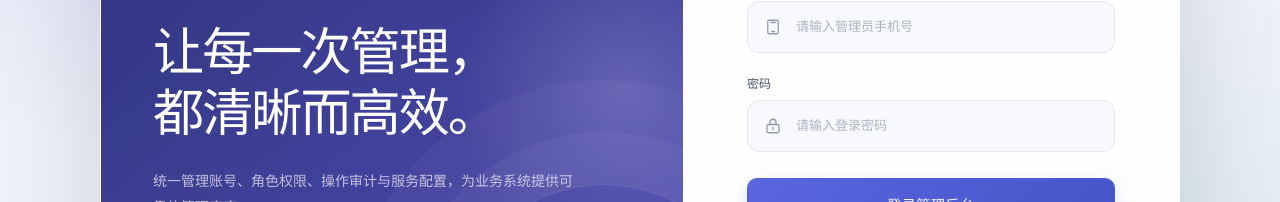
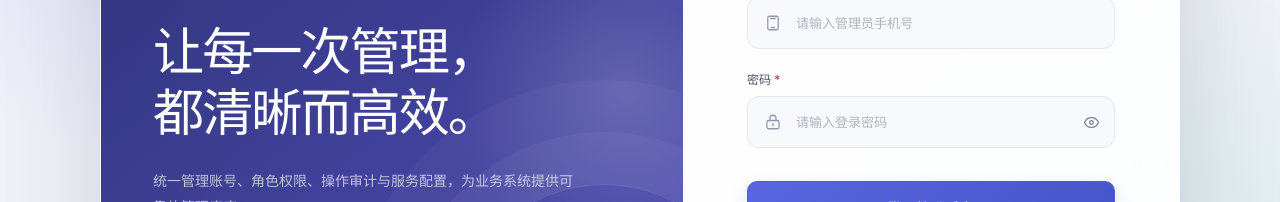
Before and after one commit to shen-kk/create-ai-fullstack, a Vue app in the folder apps/admin/: page /login in a window 1280 px wide. Shown: the part 328-530 px from the top of the page. Built offline with nearby package versions, Linux system fonts and the light colour scheme; no server answers.

Commit message:
fix: standardize password visibility controls

```diff
--- /dev/null
+++ b/apps/admin/src/components/AppPasswordInput.vue
@@ -0,0 +1,9 @@
+<script setup lang="ts">
+import { ref } from 'vue';
+withDefaults(defineProps<{ modelValue: string; leadingIcon?: boolean }>(), { leadingIcon: false });
+const emit = defineEmits<{ 'update:modelValue': [value: string] }>();
+const visible = ref(false);
+</script>
+<template>
+  <span class="password-input"><svg v-if="leadingIcon" class="password-leading-icon" viewBox="0 0 24 24" aria-hidden="true"><rect x="4" y="10" width="16" height="11" rx="2" /><path d="M8 10V7a4 4 0 0 1 8 0v3M12 14v3" /></svg><input v-bind="$attrs" :value="modelValue" :type="visible ? 'text' : 'password'" @input="emit('update:modelValue', ($event.target as HTMLInputElement).value)" /><button type="button" class="password-toggle" :aria-label="visible ? '隐藏密码' : '显示密码'" @click="visible = !visible"><svg viewBox="0 0 24 24" aria-hidden="true"><path v-if="visible" d="M3 3l18 18M10.6 10.7a2 2 0 0 0 2.7 2.7M9.9 5.2A10.8 10.8 0 0 1 12 5c5.2 0 8.6 4 9.8 7a12.6 12.6 0 0 1-3.1 4.4M6.2 6.2C3.9 7.7 2.6 10 2.2 12c.8 2 2.7 4.6 5.8 6.1 1.2.6 2.5.9 4 .9 1 0 2-.1 2.9-.4" /><template v-else><path d="M2.2 12C3.4 9 6.8 5 12 5s8.6 4 9.8 7c-1.2 3-4.6 7-9.8 7s-8.6-4-9.8-7Z" /><circle cx="12" cy="12" r="2.5" /></template></svg></button></span>
+</template>
--- a/apps/admin/src/style.css
+++ b/apps/admin/src/style.css
@@ -1528,7 +1528,7 @@ tbody tr:hover {
 .login-input-wrap {
   position: relative;
 }
-.login-input-wrap svg {
+.login-input-wrap > svg {
   position: absolute;
   top: 50%;
   left: 17px;
@@ -2024,6 +2024,17 @@ td {
 .role-dialog {
   width: min(1080px, 100%);
 }
+.login-input-wrap .password-input { display: block; }
+.login-input-wrap .password-input input { padding-right: 52px; }
+.login-input-wrap .password-input .password-toggle { right: 10px; }
+.login-input-wrap .password-input .password-toggle svg { position: static; width: 17px; height: 17px; transform: none; }
+.password-input { position: relative; display: block; width: 100%; }
+.password-leading-icon { position: absolute; top: 50%; left: 17px; width: 18px; height: 18px; color: #9299aa; fill: none; stroke: currentColor; stroke-linecap: round; stroke-linejoin: round; stroke-width: 1.7; pointer-events: none; transform: translateY(-50%); }
+.deployment-form .password-input input { width: 100%; box-sizing: border-box; min-height: 46px; padding: 12px 68px 12px 14px; }
+.password-input input:focus { border-color: #6673dc; box-shadow: 0 0 0 4px #5965eb14; }
+.password-toggle { position: absolute; top: 50%; right: 10px; display: grid; width: 28px; height: 28px; place-items: center; transform: translateY(-50%); border: 0; border-radius: 6px; background: transparent; color: #7b8494; cursor: pointer; }
+.password-toggle svg { width: 17px; height: 17px; fill: none; stroke: currentColor; stroke-linecap: round; stroke-linejoin: round; stroke-width: 1.8; }
+.password-toggle:hover { color: #3e49bd; }
 .app-dialog { width: min(440px, calc(100vw - 32px)); max-height: min(760px, calc(100vh - 32px)); display: grid; grid-template-rows: auto minmax(0, 1fr) auto; overflow: hidden; background: #fff; border-radius: 14px; box-shadow: 0 24px 70px #18203835; }
 .app-dialog--sm { width: min(440px, calc(100vw - 32px)); }
 .app-dialog--lg { width: min(720px, calc(100vw - 32px)); }
@@ -2040,6 +2051,7 @@ label:has(> textarea:required) > span:first-child::after {
   color: #d14343;
   font-weight: 700;
 }
+label:has(.password-input input:required) > span:first-child::after { content: ' *'; color: #d34e63; }
 .permission-grid {
   display: grid;
   grid-template-columns: repeat(2, minmax(0, 1fr));
--- a/apps/admin/src/views/DeploymentEnvironmentFormView.vue
+++ b/apps/admin/src/views/DeploymentEnvironmentFormView.vue
@@ -9,6 +9,7 @@ import {
   updateDeploymentEnvironment,
 } from '../api/deployments';
 import AppCheckbox from '../components/AppCheckbox.vue';
+import AppPasswordInput from '../components/AppPasswordInput.vue';
 import AppSelect from '../components/AppSelect.vue';
 
 const route = useRoute(),
@@ -192,9 +193,8 @@ onMounted(load);
           ><label><span>分支或 Tag</span><input v-model.trim="form.gitRef" required /></label
           ><label v-if="form.gitAuthMode === 'token'"
             ><span>Git 访问令牌</span
-            ><input
+            ><AppPasswordInput
               v-model="form.secrets.gitToken"
-              type="password"
               autocomplete="new-password"
               placeholder="留空保留原令牌" /></label
           ><label v-if="form.gitAuthMode === 'ssh_key'" class="wide"
@@ -236,9 +236,8 @@ onMounted(load);
               placeholder="/opt/apps/aiforge" /></label
           ><label v-if="form.sshAuthMode === 'password'" class="wide"
             ><span>SSH 密码</span
-            ><input
+            ><AppPasswordInput
               v-model="form.secrets.sshPassword"
-              type="password"
               autocomplete="new-password"
               placeholder="留空保留原密码" /></label
           ><label v-else class="wide"
@@ -285,22 +284,22 @@ onMounted(load);
           /></label
           ><label v-if="form.applications.includes('api')" class="wide"
             ><span>数据库连接 DATABASE_URL</span
-            ><input v-model="form.secrets.databaseUrl" :type="secretsRevealed ? 'text' : 'password'" required placeholder="postgresql://…" /></label
+            ><AppPasswordInput v-model="form.secrets.databaseUrl" required placeholder="postgresql://…" /></label
           ><label v-if="form.applications.includes('api')"
             ><span>后台 JWT Access 密钥</span
-            ><input v-model="form.secrets.jwtAccessSecret" :type="secretsRevealed ? 'text' : 'password'" required placeholder="留空保留原密钥" /></label
+            ><AppPasswordInput v-model="form.secrets.jwtAccessSecret" required placeholder="留空保留原密钥" /></label
           ><label v-if="form.applications.includes('api')"
             ><span>后台 JWT Refresh 密钥</span
-            ><input v-model="form.secrets.jwtRefreshSecret" :type="secretsRevealed ? 'text' : 'password'" required placeholder="留空保留原密钥" /></label
+            ><AppPasswordInput v-model="form.secrets.jwtRefreshSecret" required placeholder="留空保留原密钥" /></label
           ><label v-if="form.applications.includes('api')"
             ><span>配置加密密钥</span
-            ><input v-model="form.secrets.configEncryptionKey" :type="secretsRevealed ? 'text' : 'password'" required placeholder="留空保留原密钥" /></label
+            ><AppPasswordInput v-model="form.secrets.configEncryptionKey" required placeholder="留空保留原密钥" /></label
           ><label v-if="form.applications.includes('web')"
             ><span>用户端 JWT Access 密钥</span
-            ><input v-model="form.secrets.customerJwtAccessSecret" :type="secretsRevealed ? 'text' : 'password'" required placeholder="留空保留原密钥" /></label
+            ><AppPasswordInput v-model="form.secrets.customerJwtAccessSecret" required placeholder="留空保留原密钥" /></label
           ><label v-if="form.applications.includes('web')"
             ><span>用户端 JWT Refresh 密钥</span
-            ><input v-model="form.secrets.customerJwtRefreshSecret" :type="secretsRevealed ? 'text' : 'password'" required placeholder="留空保留原密钥" /></label>
+            ><AppPasswordInput v-model="form.secrets.customerJwtRefreshSecret" required placeholder="留空保留原密钥" /></label>
         </div>
       </fieldset>
       <p class="security-note">
--- a/apps/admin/src/views/LoginView.vue
+++ b/apps/admin/src/views/LoginView.vue
@@ -3,6 +3,7 @@ import { ref } from 'vue';
 import { useRoute, useRouter } from 'vue-router';
 import { login } from '../auth/session';
 import { project } from '../generated/project';
+import AppPasswordInput from '../components/AppPasswordInput.vue';
 
 const phone = ref(''),
   password = ref(''),
@@ -74,13 +75,9 @@ async function submit(): Promise<void> {
           <label>
             <span>密码</span>
             <div class="login-input-wrap">
-              <svg viewBox="0 0 24 24" aria-hidden="true">
-                <rect x="4" y="10" width="16" height="11" rx="2" />
-                <path d="M8 10V7a4 4 0 0 1 8 0v3M12 14v3" />
-              </svg>
-              <input
+              <AppPasswordInput
                 v-model="password"
-                type="password"
+                :leading-icon="true"
                 autocomplete="current-password"
                 placeholder="请输入登录密码"
                 required
```
